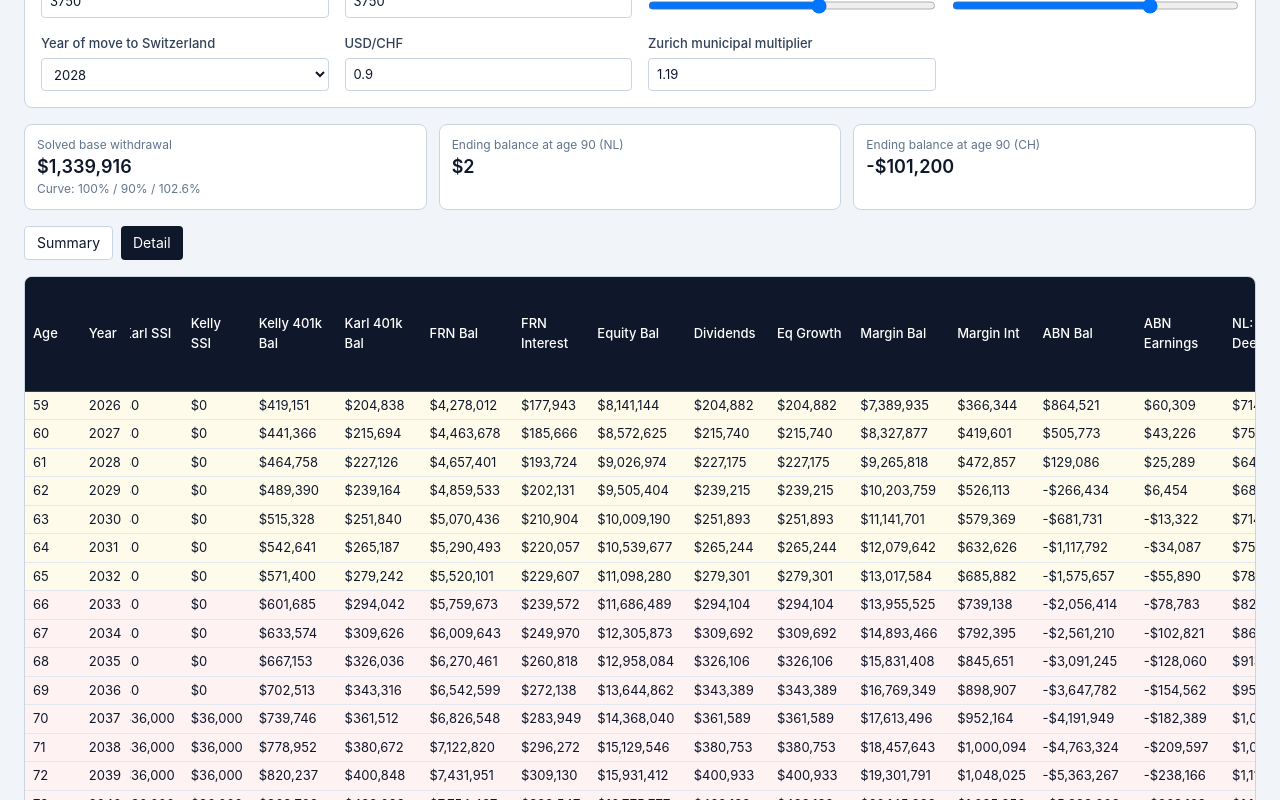
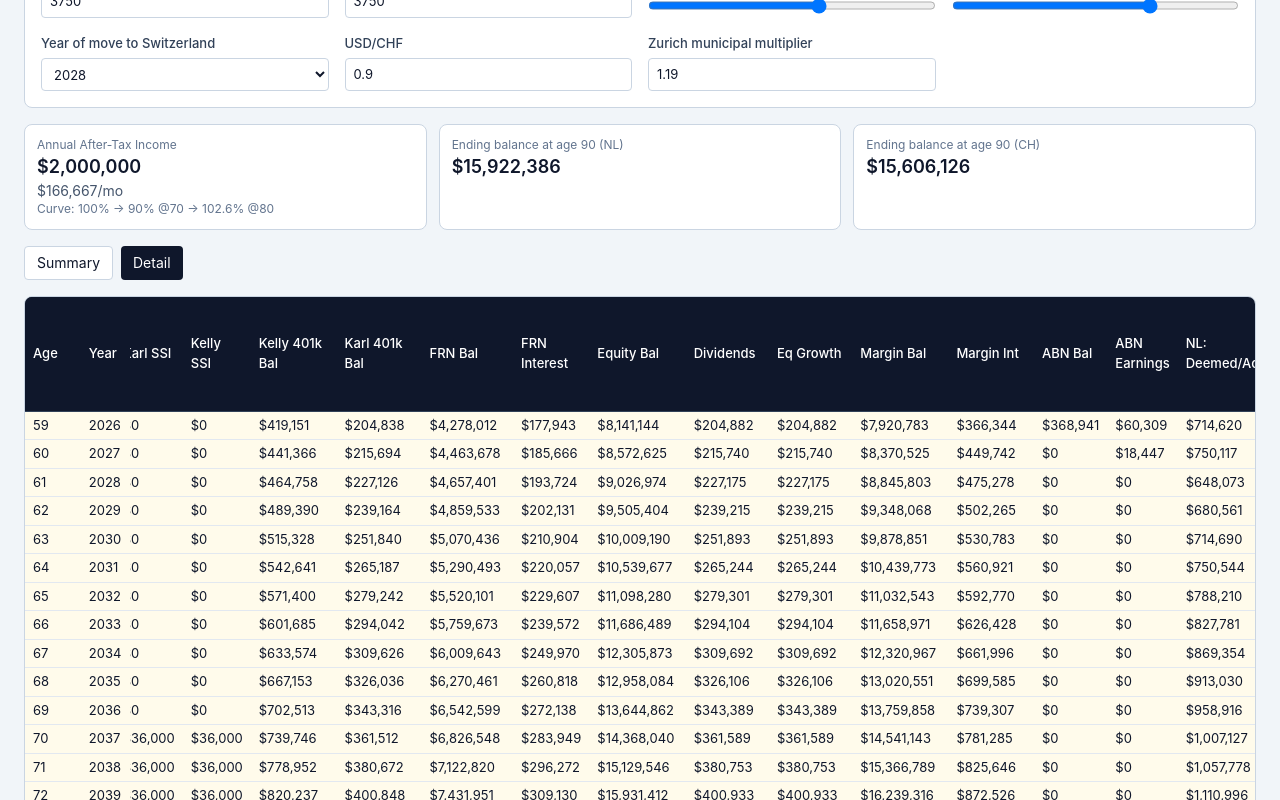
Before and after one commit to KCALLC/retirement-calculator, a Next.js app: page / in a window 1280 px wide. Shown: the part 500-1300 px from the top of the page. Built offline with nearby package versions, Linux system fonts and the light colour scheme.

Commit message:
Fix: margin cap (90% FRN / 50% eq), no negative balances, rename to Annual After-Tax Income + monthly

```diff
--- a/src/app/page.tsx
+++ b/src/app/page.tsx
@@ -204,16 +204,51 @@ function runProjection(inputs: Inputs, baseWithdrawal: number): YearRow[] {
 
     const withdrawal = baseWithdrawal * getCurveMultiplier(age);
 
+    // Apply income to balances
     frn += frnInterest;
     eq += dividends + eqGrowth;
     abn += abnEarnings;
     kelly401k += kelly401kEarn;
     karl401k += karl401kEarn;
 
+    // Margin interest increases the margin loan (it's capitalized)
+    margin += marginInt;
+
+    // SSI reduces the needed withdrawal (it's cash income)
+    // 401k earnings compound but aren't withdrawn yet (add withdrawal logic later if needed)
+
+    // Liquidation: withdrawals come from JPM margin (increasing it) and ABN
+    // But margin can't exceed: 90% of FRN + 50% of equities
     const jpmShare = inputs.jpmWithdrawalShare / 100;
     const abnShare = 1 - jpmShare;
-    margin += withdrawal * jpmShare;
-    abn -= withdrawal * abnShare;
+    let jpmDraw = withdrawal * jpmShare;
+    let abnDraw = withdrawal * abnShare;
+
+    // Check margin cap: 90% FRN + 50% equities
+    const marginCap = frn * 0.9 + eq * 0.5;
+    const proposedMargin = margin + jpmDraw;
+    if (proposedMargin > marginCap) {
+      // Can't borrow this much — cap the JPM draw, take rest from ABN
+      const maxAdditionalMargin = Math.max(0, marginCap - margin);
+      jpmDraw = maxAdditionalMargin;
+      abnDraw = withdrawal - jpmDraw;
+    }
+
+    // ABN can't go negative — if it would, reduce the draw
+    if (abnDraw > abn) {
+      abnDraw = Math.max(0, abn);
+      // Remaining shortfall — try to take from margin if cap allows
+      const shortfall = withdrawal - jpmDraw - abnDraw;
+      const additionalMarginRoom = Math.max(0, marginCap - margin - jpmDraw);
+      jpmDraw += Math.min(shortfall, additionalMarginRoom);
+    }
+
+    margin += jpmDraw;
+    abn = Math.max(0, abn - abnDraw);
+
+    // Floor: FRN and equities can never go negative
+    frn = Math.max(0, frn);
+    eq = Math.max(0, eq);
 
     const endingBalanceCore = frn + eq + abn - margin;
     const endingBalanceNL = endingBalanceCore + kelly401k + karl401k - nlBox3Tax;
@@ -466,9 +501,10 @@ export default function Home() {
 
         <section className="mb-4 grid gap-3 md:grid-cols-3">
           <div className="rounded-lg border border-slate-300 bg-white p-3">
-            <div className="text-xs text-slate-500">Solved base withdrawal</div>
+            <div className="text-xs text-slate-500">Annual After-Tax Income</div>
             <div className="text-lg font-semibold">{usd(baseWithdrawal)}</div>
-            <div className="text-xs text-slate-500">Curve: 100% / 90% / 102.6%</div>
+            <div className="text-sm text-slate-600">{usd(baseWithdrawal / 12)}/mo</div>
+            <div className="text-xs text-slate-500">Curve: 100% → 90% @70 → 102.6% @80</div>
           </div>
           <div className="rounded-lg border border-slate-300 bg-white p-3">
             <div className="text-xs text-slate-500">Ending balance at age 90 (NL)</div>
```
